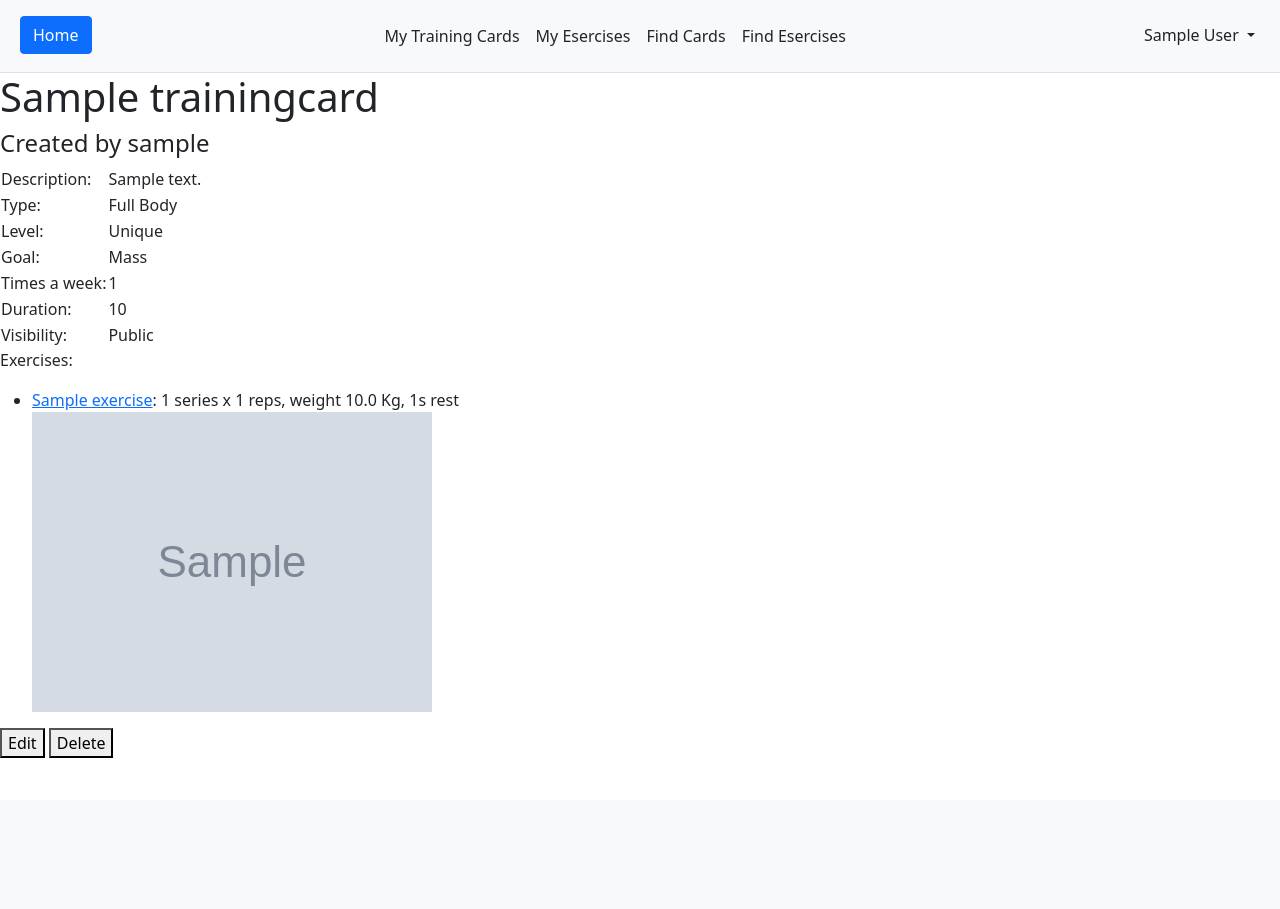
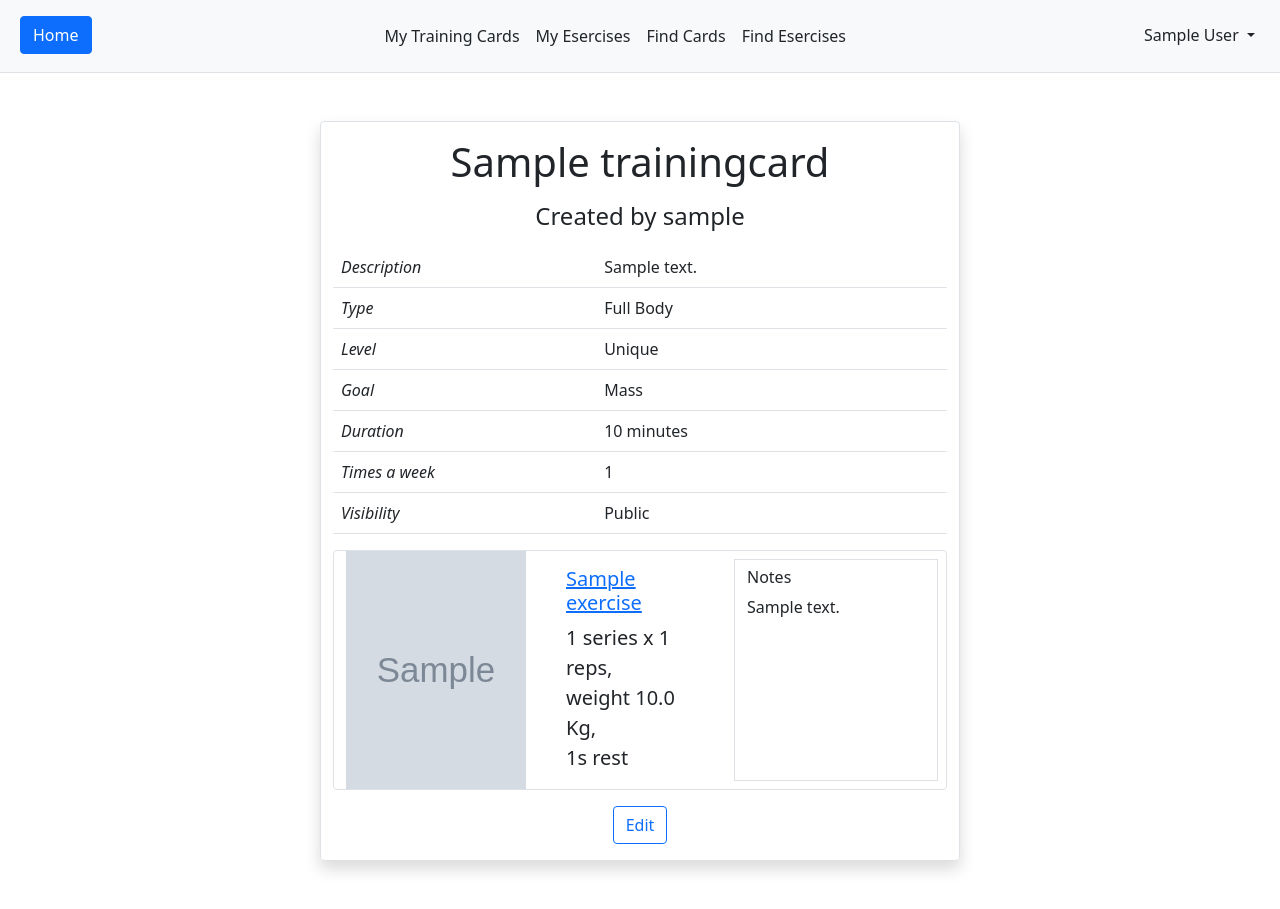
Before and after one commit to lorenzocuoghi/ServiziFitness, a Django app: page /workout/trainingcard/1/ in a window 1280 px wide. Before the commit the page ends 758 px from the top, so only its background shows below. Run offline with Django 3.2, Linux system fonts and the light colour scheme; a user stored in the database is signed in; tables that the repository leaves empty hold one stand-in row (values such as "Sample post"); grey boxes marked "Sample" are stand-in pictures.

Commit message:
detail templates

```diff
--- a/workout/models.py
+++ b/workout/models.py
@@ -125,6 +125,7 @@ class ConcreteExercise(models.Model):
     reps = models.PositiveSmallIntegerField(default=0)
     weight = models.FloatField('Weight (if any) [Kg]', default=0)
     rest = models.PositiveSmallIntegerField("Rest (seconds)", default=0)
+    notes = models.TextField(max_length=200, blank=True, default="Suggestions...\nCommon errors...")
 
     def __str__(self):
         return self.exercise.name
--- a/workout/templates/workout/exercise_form.html
+++ b/workout/templates/workout/exercise_form.html
@@ -28,7 +28,7 @@
         <input type="submit" value="Save" />
     </form>
 
-    <a href="{% if card_id %}{% url 'workout:exercise_detail' exer_id %}
+    <a href="{% if exer_id %}{% url 'workout:exercise_detail' exer_id %}
              {% else %}{% url 'workout:exercise_list' %}{% endif %}"><button>Cancel</button></a>
 
 {% endblock %}
--- a/workout/templates/workout/trainingcard_detail.html
+++ b/workout/templates/workout/trainingcard_detail.html
@@ -6,36 +6,47 @@
 {% endblock %}
 {% block body %}
 
-    <h1>{{ trainingcard.name }}</h1>
+    <div class="container border col-md-6 my-5 rounded shadow">
+
+        <h1 class="text-center m-3">{{ trainingcard.name }}</h1>
         {% if not exercise.user == user %}
-        <h4>Created by {{ trainingcard.user }}</h4>
+            <h4 class="text-center m-3">Created by {{ trainingcard.user }}</h4>
         {% endif %}
-    <table>
-        <tr><td>Description:</td><td>{{ trainingcard.description }}</td></tr>
-        <tr><td>Type:</td><td>{{ trainingcard.get_type_display }}</td></tr>
-        <tr><td>Level:</td><td>{{ trainingcard.get_level_display }}</td></tr>
-        <tr><td>Goal:</td><td>{{ trainingcard.get_goal_display }}</td></tr>
-        <tr><td>Times a week:</td><td>{{ trainingcard.taw }}</td></tr>
-        <tr><td>Duration:</td><td>{{ trainingcard.duration }}</td></tr>
-        <tr><td>Visibility:</td><td>{% ifequal trainingcard.public False %}Private{% else %}Public{% endifequal %}</td></tr>
+        <table class="table">
+            <tr><td class="col-3 fst-italic">Description</td><td class="col-4">{{ trainingcard.description }}</td></tr>
+            <tr><td class="col-3 fst-italic">Type</td><td class="col-4">{{ trainingcard.get_type_display }}</td></tr>
+            <tr><td class="col-3 fst-italic">Level</td><td class="col-4">{{ trainingcard.get_level_display }}</td></tr>
+            <tr><td class="col-3 fst-italic">Goal</td><td class="col-4">{{ trainingcard.get_goal_display }}</td></tr>
+            <tr><td class="col-3 fst-italic">Duration</td><td class="col-4">{{ trainingcard.duration }} minutes</td></tr>
+            <tr><td class="col-3 fst-italic">Times a week</td><td class="col-4">{{ trainingcard.taw }}</td></tr>
+            <tr><td class="col-3 fst-italic">Visibility</td><td class="col-4">{% ifequal trainingcard.public False %}Private{% else %}Public{% endifequal %}</td></tr>
         </table>
-    <p>Exercises:</p>
-    <ul>
         {% for exer in trainingcard.concreteexercise_set.all %}
-            <li>
-                <a href="{% url 'workout:exercise_detail' exer.id %}">{{ exer }}</a>:
-                {{ exer.series }} series x {{ exer.reps }} reps,
-                {% if exer.weight > 0 %}weight {{ exer.weight }} Kg,{% endif %}
+            <div class="container border col-md-12 mx-auto my-3 rounded">
+                <div class="row">
+                    <div class="col-4"><img src="{% if exer.exercise.image %}{{ exer.exercise.image.url }}{% endif %}" alt="No image" width="100%" height="100%"></div>
+                    <div class="col m-3">
+                        <h5><a href="{% url 'workout:exercise_detail' exer.id %}">{{ exer.exercise.name }}</a></h5>
+                        <div class="fs-5">
+                            {{ exer.series }} series x {{ exer.reps }} reps,<br />
+                            {% if exer.weight > 0 %}weight {{ exer.weight }} Kg,<br />{% endif %}
                             {{ exer.rest }}s rest
-                <br>
-                <img src="{% if exer.exercise.image %}{{ exer.exercise.image.url }}{% endif %}" alt="No image">
-            </li>
+                        </div>
+                    </div>
+                    <div class="col-4 m-2 border">
+                        <h6 class="my-2">Notes</h6>
+                        {{ exer.notes }}
+                    </div>
+                </div>
+            </div>
         {% endfor %}
-    </ul>
 
         {% if user.is_authenticated and trainingcard.user == user %}
-        <a href="{% url 'workout:trainingcard_change' trainingcard.id %}"><button>Edit</button></a>
-        <a href="{% url 'workout:trainingcard_delete' trainingcard.id %}"><button>Delete</button></a>
+            <div class="text-center m-3">
+                <a href="{% url 'workout:trainingcard_change' trainingcard.id %}"><button class="btn btn-outline-primary">Edit</button></a>
+            </div>
         {% endif %}
 
+    </div>
+
 {% endblock %}
```
Also changed, not shown: workout/templates/workout/exercise_detail.html (+16 -12 lines), workout/templates/workout/exercise_list.html (+28 -8 lines), workout/templates/workout/index.html (+11 -7 lines), workout/templates/workout/trainingcard_list.html (+6 -3 lines). Lines whose indentation alone changed are shown as unchanged.
